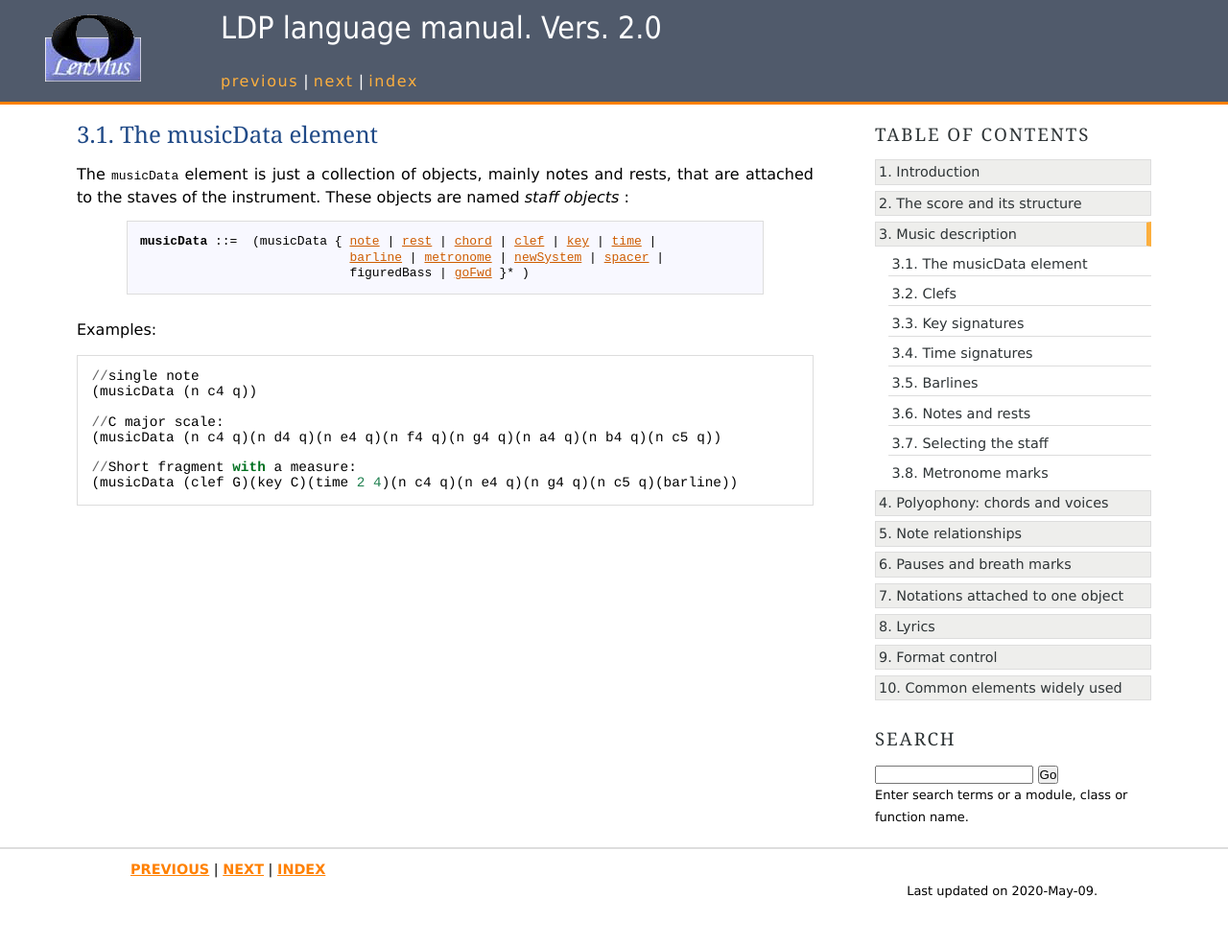
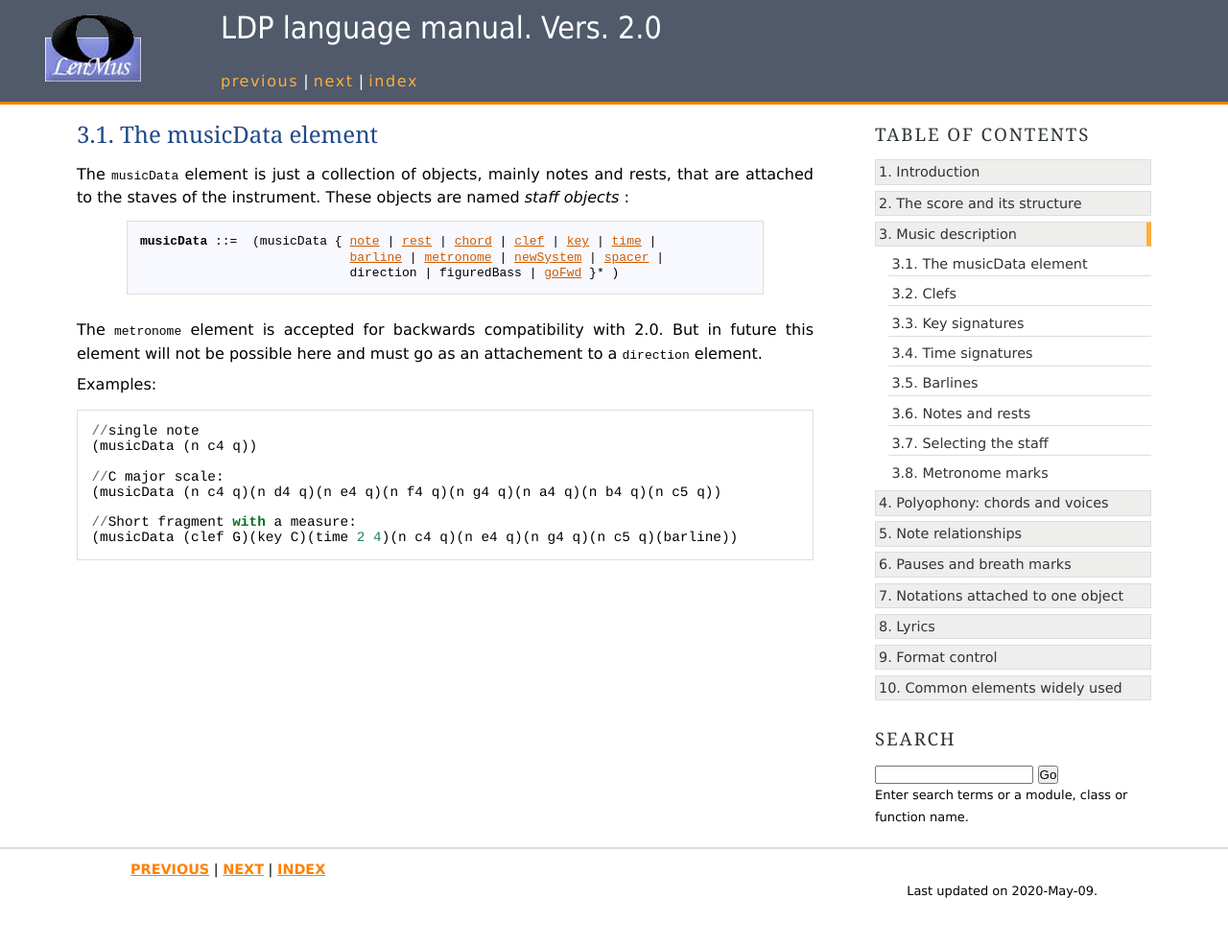
Before and after one commit to lenmus/ldp, a Sphinx documentation site: the page built from source/music-data/music-data.txt, in a window 1280 px wide. Shown: the whole page at 96% size. Built offline with Sphinx 7.4.7, drawn with Linux system fonts in a browser that asks for light colours; pages that are not in the unit, such as notebooks, are missing from menus.

Commit message:
Document value 'none' for stem

```diff
--- a/source/music-data/index.txt
+++ b/source/music-data/index.txt
@@ -12,4 +12,5 @@
     time-signature.txt
     barlines.txt
     note-rest.txt
+	direction.txt
     metronome.txt
--- a/source/music-data/music-data.txt
+++ b/source/music-data/music-data.txt
@@ -10,8 +10,9 @@
 .. productionlist:: *
     musicData: (musicData { `note` | `rest` | `chord` | `clef` | `key` | `time` |
              :              `barline` | `metronome` | `newSystem` | `spacer` |
-             :              `figuredBass` | `goFwd` }* )
+             :              `direction` | `figuredBass` | `goFwd` }* )
 
+The :token:`metronome` element is accepted for backwards compatibility with 2.0. But in future this element will not be possible here and must go as an attachement to a :token:`direction` element.
 
 Examples::
 
--- a/source/music-data/note-rest.txt
+++ b/source/music-data/note-rest.txt
@@ -128,11 +128,13 @@
 
 Stem direction and size will be automatically computed by the rendering program,
 according to usual engraving rules. Nevertheless, the stem of a note can
-be fully specified by using the :token:`stem` element. It forces stem direction.
+be fully specified by using the :token:`stem` element. It forces stem direction
+(values 'up', 'down') or suppresses the stem (value 'none'); in this case, also
+the flag will be supressed and only the notehead will be rendered.
 
 .. rst-class:: bnf-rule
 .. productionlist:: *
-    stem : (stem { up | down })
+    stem : (stem { up | down | none })
 
 Example::
 
--- a/source/score/score.txt
+++ b/source/score/score.txt
@@ -244,7 +244,7 @@
 - **Render.SpacingValue**
 
     When using fixed spacing (Render.SpacingMethod = 1), this option defines the amount of space
-    between notes. It must be a real number, in tenths. Default value is 35.0.
+    between notes. It must be an integer number, in tenths. Default value is 35 tenths (3.5 lines).
 
 Two additional options are used for controlling some parameters of the spacing algorithm, when proportional spacing is used.
 Normally you should not use these parameters:
```
Also changed, not shown: other parts of source/score/score.txt (+1 -1 lines).
